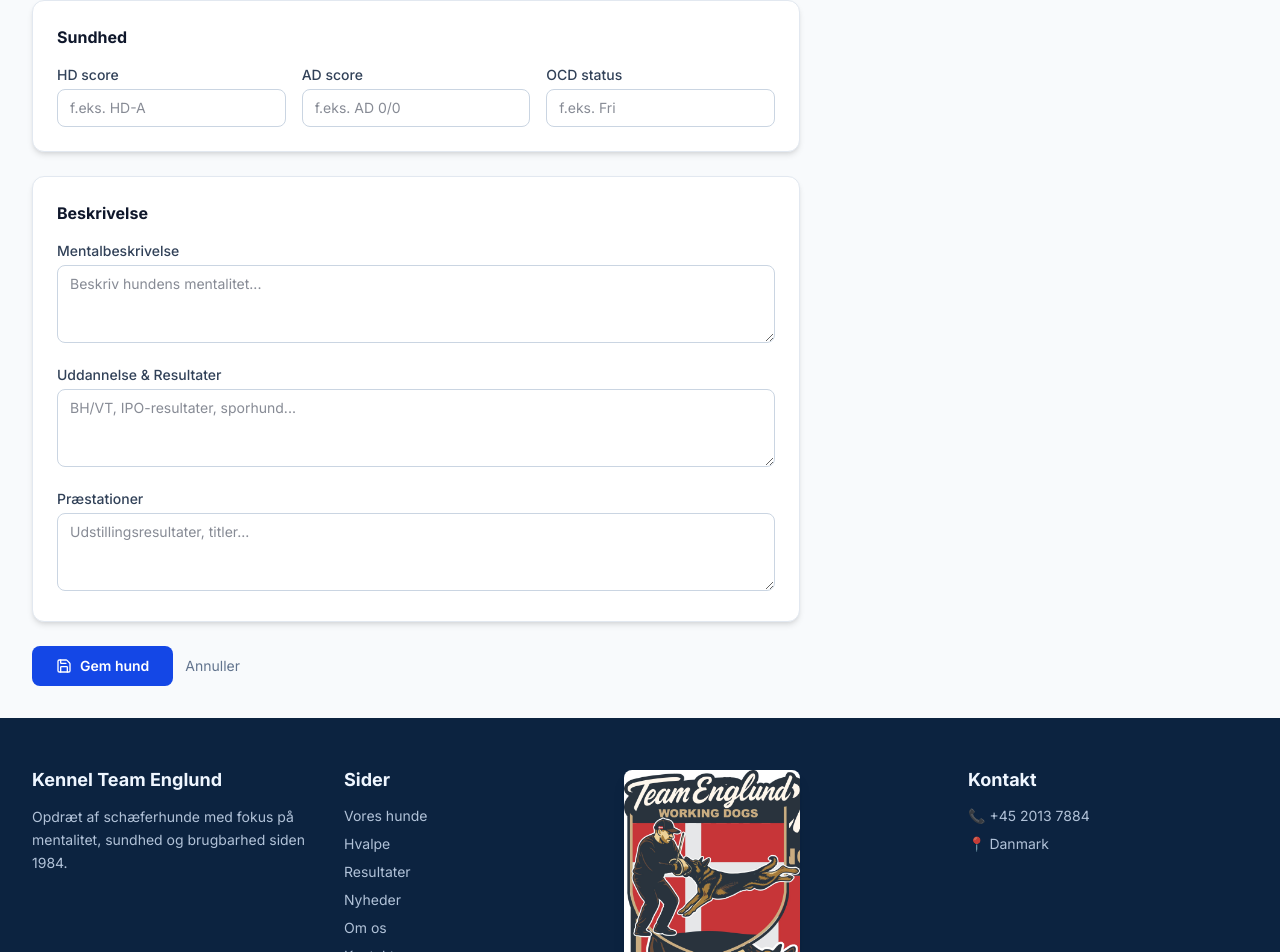
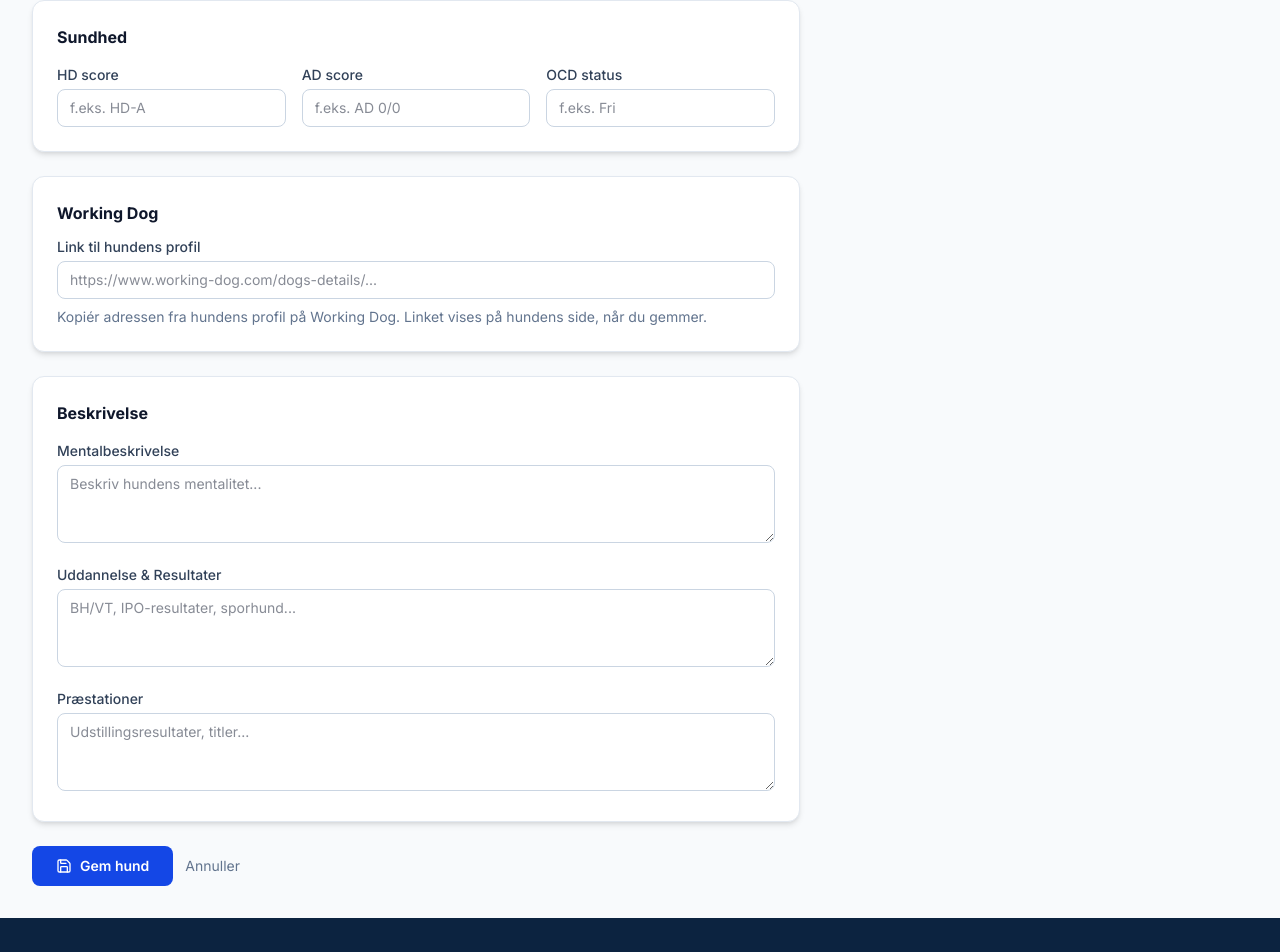
Before and after one commit to marienlund/kennel-englund, a Next.js app: page /admin/hunde/ny in a window 1280 px wide. Shown: the part 822-1774 px from the top of the page. Built offline with nearby package versions, Linux system fonts and the light colour scheme.

Commit message:
Add editable Working Dog profiles and reuse known missing links (#5)

```diff
--- a/src/app/admin/hunde/[id]/page.tsx
+++ b/src/app/admin/hunde/[id]/page.tsx
@@ -2,6 +2,7 @@
 
 import { useEffect, useState, useRef } from 'react'
 import { createClient } from '@/lib/supabase/client'
+import { getWorkingDogUrl, isWorkingDogProfileUrl } from '@/lib/working-dog'
 import { useRouter, useParams } from 'next/navigation'
 import Link from 'next/link'
 import Image from 'next/image'
@@ -46,6 +47,7 @@ export default function EditHundPage() {
     ocd_status: '',
     mental_description: '',
     training_results: '',
+    working_dog_url: '',
     achievements: '',
     is_featured: false,
     sort_order: 0,
@@ -67,6 +69,7 @@ export default function EditHundPage() {
         ocd_status: data.ocd_status || '',
         mental_description: data.mental_description || '',
         training_results: data.training_results || '',
+        working_dog_url: getWorkingDogUrl(data),
         achievements: data.achievements || '',
         is_featured: data.is_featured || false,
         sort_order: data.sort_order || 0,
@@ -92,6 +95,7 @@ export default function EditHundPage() {
           ocd_status: mock.ocd_status || '',
           mental_description: mock.mental_description || '',
           training_results: mock.training_results || '',
+          working_dog_url: getWorkingDogUrl(mock),
           achievements: mock.achievements || '',
           is_featured: mock.is_featured,
           sort_order: 0,
@@ -237,6 +241,10 @@ export default function EditHundPage() {
 
   const handleSubmit = async (e: React.FormEvent) => {
     e.preventDefault()
+    if (form.working_dog_url.trim() && !isWorkingDogProfileUrl(form.working_dog_url.trim())) {
+      setError('Indsæt et link til hundens profil på Working Dog (https://…working-dog.com/dogs-details/…).')
+      return
+    }
     setError(null)
     setSaving(true)
 
@@ -278,6 +286,7 @@ export default function EditHundPage() {
         ocd_status: form.ocd_status || null,
         mental_description: form.mental_description || null,
         training_results: form.training_results || null,
+        working_dog_url: form.working_dog_url.trim(),
         achievements: form.achievements || null,
         sort_order: parseInt(String(form.sort_order)) || 0,
         updated_at: new Date().toISOString(),
@@ -552,6 +561,19 @@ export default function EditHundPage() {
           </div>
         </div>
 
+        <section className="bg-white rounded-xl shadow-md border border-slate-200 p-6">
+          <h2 className="font-bold text-slate-900 mb-3">Working Dog</h2>
+          <label htmlFor="working-dog-url" className="block text-sm font-medium text-slate-700 mb-1">Link til hundens profil</label>
+          <input id="working-dog-url" type="url" value={form.working_dog_url}
+            onChange={e => update('working_dog_url', e.target.value)}
+            placeholder="https://www.working-dog.com/dogs-details/..."
+            className="w-full rounded-lg border border-slate-300 px-3 py-2 text-sm focus:ring-2 focus:ring-blue-600 outline-none" />
+          <p className="text-sm text-slate-500 mt-2">Kopiér adressen fra hundens profil på Working Dog. Linket vises på hundens side, når du gemmer.</p>
+          {isWorkingDogProfileUrl(form.working_dog_url.trim()) && (
+            <a href={form.working_dog_url.trim()} target="_blank" rel="noopener noreferrer" className="inline-block mt-2 text-sm text-blue-700 underline">Åbn profilen og kontrollér linket ↗</a>
+          )}
+        </section>
+
         <div className="bg-white rounded-xl shadow-md border border-slate-200 p-6">
           <h2 className="font-bold text-slate-900 mb-4">Beskrivelse</h2>
           <div className="space-y-4">
--- a/src/app/admin/hunde/ny/page.tsx
+++ b/src/app/admin/hunde/ny/page.tsx
@@ -2,6 +2,7 @@
 
 import { useState, useRef } from 'react'
 import { createClient } from '@/lib/supabase/client'
+import { isWorkingDogProfileUrl } from '@/lib/working-dog'
 import { useRouter } from 'next/navigation'
 import Link from 'next/link'
 import Image from 'next/image'
@@ -27,6 +28,7 @@ export default function NyHundPage() {
     ocd_status: '',
     mental_description: '',
     training_results: '',
+    working_dog_url: '',
     achievements: '',
     is_featured: false,
   })
@@ -54,6 +56,10 @@ export default function NyHundPage() {
 
   const handleSubmit = async (e: React.FormEvent) => {
     e.preventDefault()
+    if (form.working_dog_url.trim() && !isWorkingDogProfileUrl(form.working_dog_url.trim())) {
+      setError('Indsæt et link til hundens profil på Working Dog (https://…working-dog.com/dogs-details/…).')
+      return
+    }
     setError(null)
     setSaving(true)
 
@@ -72,6 +78,7 @@ export default function NyHundPage() {
           ocd_status: form.ocd_status || null,
           mental_description: form.mental_description || null,
           training_results: form.training_results || null,
+        working_dog_url: form.working_dog_url.trim(),
           achievements: form.achievements || null,
         })
         .select()
@@ -280,6 +287,19 @@ export default function NyHundPage() {
         </div>
 
         {/* Description */}
+        <section className="bg-white rounded-xl shadow-md border border-slate-200 p-6">
+          <h2 className="font-bold text-slate-900 mb-3">Working Dog</h2>
+          <label htmlFor="working-dog-url" className="block text-sm font-medium text-slate-700 mb-1">Link til hundens profil</label>
+          <input id="working-dog-url" type="url" value={form.working_dog_url}
+            onChange={e => update('working_dog_url', e.target.value)}
+            placeholder="https://www.working-dog.com/dogs-details/..."
+            className="w-full rounded-lg border border-slate-300 px-3 py-2 text-sm focus:ring-2 focus:ring-blue-600 outline-none" />
+          <p className="text-sm text-slate-500 mt-2">Kopiér adressen fra hundens profil på Working Dog. Linket vises på hundens side, når du gemmer.</p>
+          {isWorkingDogProfileUrl(form.working_dog_url.trim()) && (
+            <a href={form.working_dog_url.trim()} target="_blank" rel="noopener noreferrer" className="inline-block mt-2 text-sm text-blue-700 underline">Åbn profilen og kontrollér linket ↗</a>
+          )}
+        </section>
+
         <div className="bg-white rounded-xl shadow-md border border-slate-200 p-6">
           <h2 className="font-bold text-slate-900 mb-4">Beskrivelse</h2>
           <div className="space-y-4">
--- a/src/lib/data.ts
+++ b/src/lib/data.ts
@@ -1,5 +1,6 @@
 import { Dog, Litter, News } from './types'
 import { createClient } from '@supabase/supabase-js'
+import { getWorkingDogUrl } from './working-dog'
 import { mockDogs, mockLitters, mockNews } from './mock-data'
 
 // Legacy lists retain their fallback data. Dog details resolve the live
@@ -26,7 +27,8 @@ export async function getDog(id: string): Promise<Dog | null> {
   const { data, error } = await supabase.from('dogs').select('*').eq('id', id).maybeSingle()
   // Do not misreport a temporary database failure as a missing dog.
   if (error) throw new Error('Kunne ikke hente hundens oplysninger. Prøv igen om lidt.')
-  return (data as Dog | null) ?? fallback
+  const dog = (data as Dog | null) ?? fallback
+  return dog ? { ...dog, working_dog_url: getWorkingDogUrl(dog) } : null
 }
 
 export async function getLitters(): Promise<Litter[]> {
--- /dev/null
+++ b/src/lib/working-dog.ts
@@ -0,0 +1,28 @@
+import { mockDogs } from './mock-data'
+
+export function isWorkingDogProfileUrl(value: string): boolean {
+  try {
+    const url = new URL(value)
+    return url.protocol === 'https:' &&
+      (url.hostname === 'working-dog.com' || url.hostname.endsWith('.working-dog.com')) &&
+      /^\/dogs-details\/\d+(?:\/|$)/.test(url.pathname) && !url.username && !url.password
+  } catch {
+    return false
+  }
+}
+
+function normalizedName(name: string): string {
+  return name.normalize('NFC').replace(/[’‘´`]/g, "'").trim().replace(/\s+/g, ' ').toLocaleLowerCase('da')
+}
+
+// Only reuse an existing project link for an exact, unambiguous dog match.
+// An explicit empty string means the administrator removed the link.
+export function getWorkingDogUrl(dog: { name: string; birthdate?: string | null; working_dog_url?: string | null }): string {
+  if (dog.working_dog_url != null) return dog.working_dog_url.trim()
+  const matches = mockDogs.filter(candidate =>
+    normalizedName(candidate.name) === normalizedName(dog.name) &&
+    (!dog.birthdate || !candidate.birthdate || dog.birthdate === candidate.birthdate) &&
+    candidate.working_dog_url && isWorkingDogProfileUrl(candidate.working_dog_url)
+  )
+  return matches.length === 1 ? matches[0].working_dog_url! : ''
+}
```
